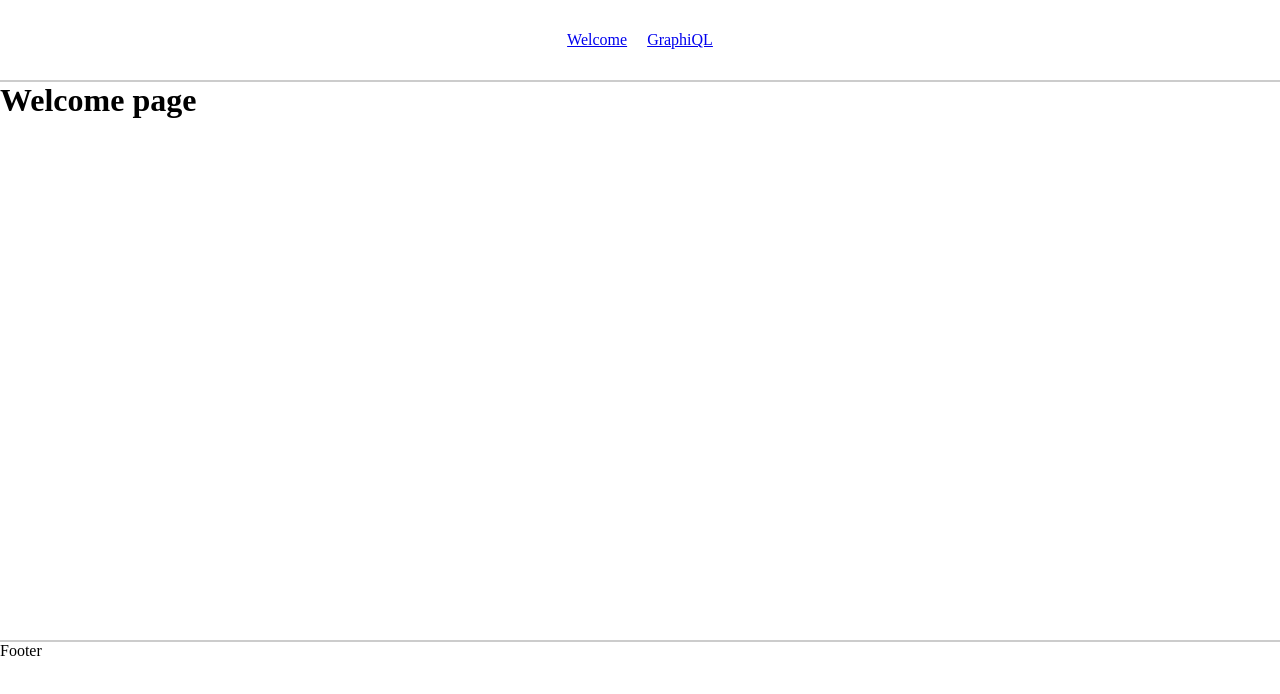
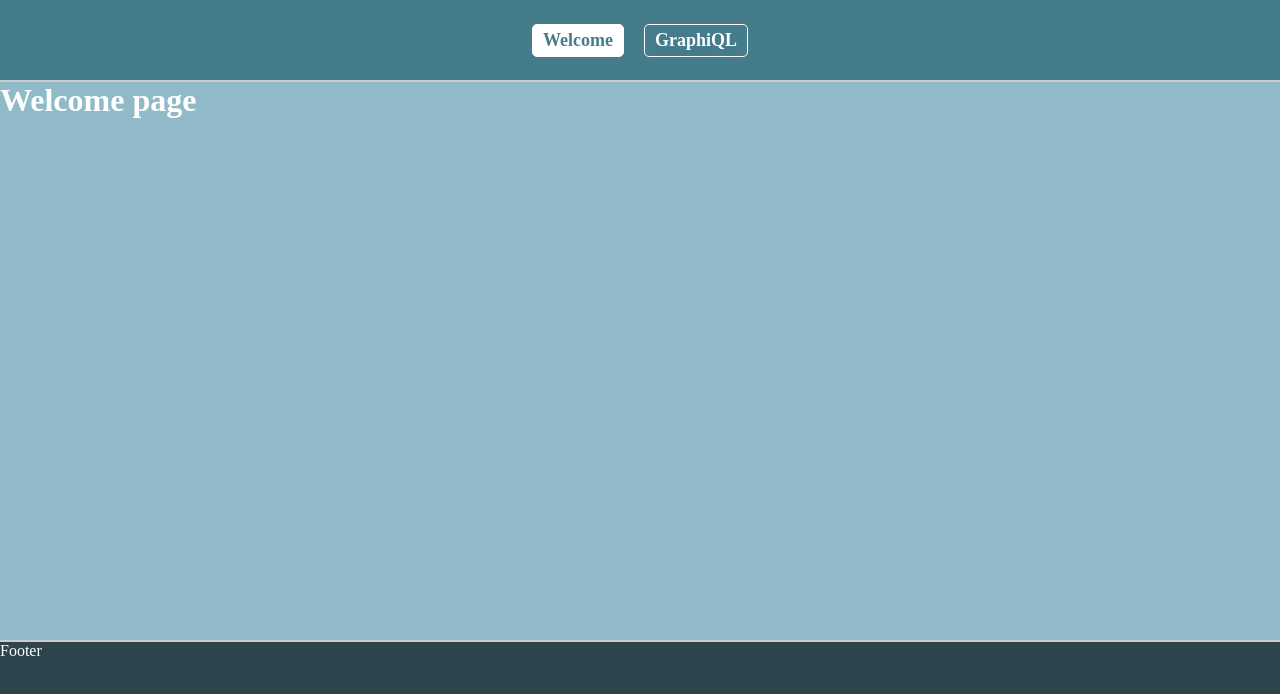
Before and after one commit to damaloonazhret/rss-graphiql, a React (Vite) app: page / in a window 1280 px wide. Shown: the top 694 px of the page. Built offline with nearby package versions, Linux system fonts and the light colour scheme.

Commit message:
refactor: styles

```diff
--- a/src/components/footer/Footer.module.css
+++ b/src/components/footer/Footer.module.css
@@ -1,4 +1,6 @@
 .footer {
     height: 160px;
     border-top: 2px solid #cccccc;
+    background: #2d444d;
+    color: #ffffff;
 }
--- a/src/components/header/Header.module.css
+++ b/src/components/header/Header.module.css
@@ -1,7 +1,17 @@
 .header {
-    display: flex;
-    justify-content: center;
-    align-items: center;
-    height: 80px;
-    gap: 20px;
+  display: flex;
+  justify-content: center;
+  align-items: center;
+  height: 80px;
+  gap: 20px;
+  background: #457c8b;
 }
+
+.nav-item {
+  color: #ffffff;
+  border: 1px solid #ffffff;
+  padding: 5px 10px;
+  border-radius: 5px;
+  font-size: 18px;
+  font-weight: bold;
+}
--- a/src/components/header/Header.tsx
+++ b/src/components/header/Header.tsx
@@ -5,8 +5,12 @@ const Header = () => {
   return (
     <>
       <div className={styles.header}>
-        <NavLink to="/">Welcome</NavLink>
-        <NavLink to="/graphiql">GraphiQL</NavLink>
+        <NavLink className={styles['nav-item']} to="/">
+          Welcome
+        </NavLink>
+        <NavLink className={styles['nav-item']} to="/graphiql">
+          GraphiQL
+        </NavLink>
       </div>
     </>
   );
--- a/src/components/main/Main.module.css
+++ b/src/components/main/Main.module.css
@@ -1,4 +1,6 @@
 .main {
     flex-grow: 1;
     border-top: 2px solid #cccccc;
+    background: #90bac7;
+    color: #ffffff;
 }
--- a/src/index.css
+++ b/src/index.css
@@ -8,7 +8,16 @@ html, body, #root {
   height: 100%;
 }
 
+a {
+    text-decoration: none;
+}
+
 #root {
   display: flex;
   flex-direction: column;
 }
+
+.active {
+    background: #ffffff;
+    color: #457c8b !important;
+}
--- a/src/pages/NotFoundPage.tsx
+++ b/src/pages/NotFoundPage.tsx
@@ -2,7 +2,7 @@ const NotFoundPage = () => {
   return (
     <>
       <p>Error 404</p>
-      <p>Not found page.</p>
+      <p>Not found page</p>
     </>
   );
 };
```
